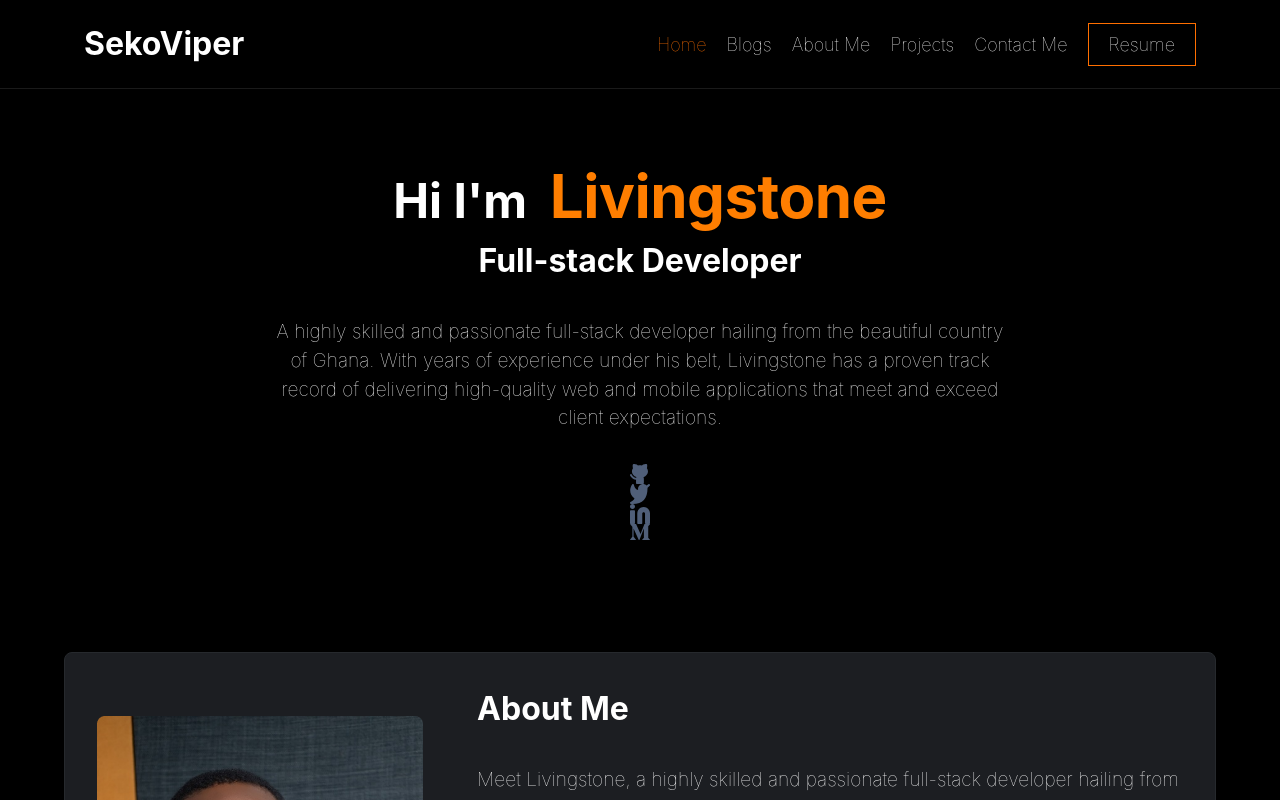
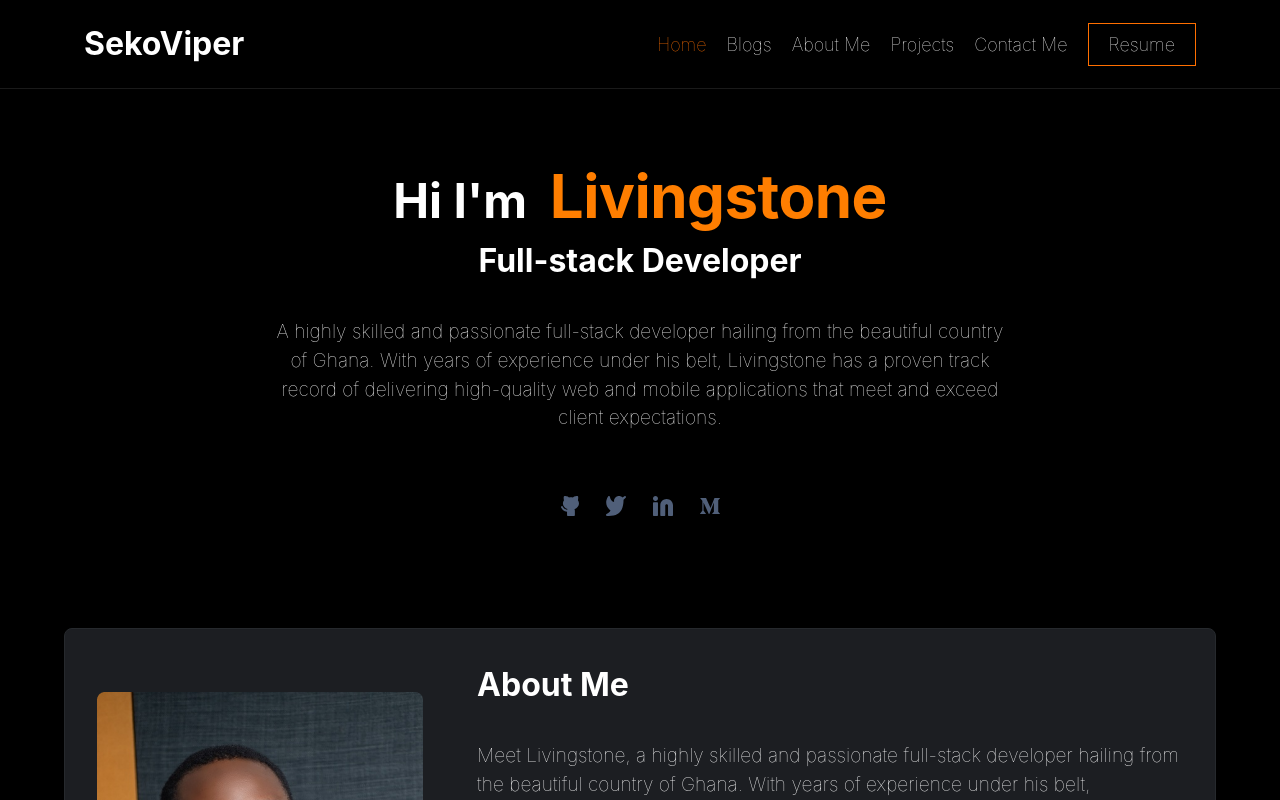
Before and after one commit to SekoViper/seko, a React (Create React App) app: page / in a window 1280 px wide. Shown: the top 800 px of the page. Built offline with nearby package versions, Linux system fonts and the light colour scheme.

Commit message:
Modify style.' git push

```diff
--- a/src/components/home/home.css
+++ b/src/components/home/home.css
@@ -57,6 +57,12 @@ button {
   background-color: transparent !important;
   color: #fff;
   border: 1px solid #fff;
+}
+
+.social-icons {
+  display: flex;
+  margin-top: 2rem;
+  gap: 27px;
 }
 
 /* about section */
```
